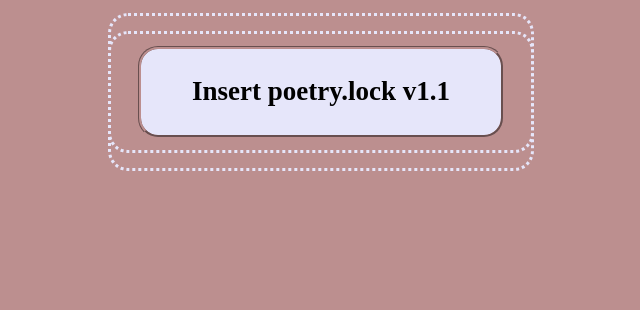
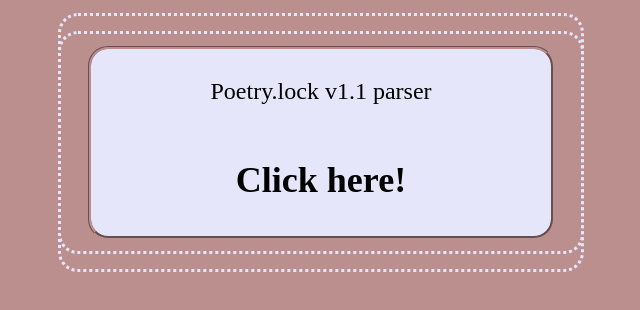
Before and after one commit to aejmmark/plock-parser, a React (Create React App) app: page / in a window 1280 px wide. Shown: the top 310 px of the page, without its empty margins (319-959 px from the left). Built offline with nearby package versions, Linux system fonts and the light colour scheme.

Commit message:
Adjust button styling and add error handling for undefined file inputs

```diff
--- a/src/App.css
+++ b/src/App.css
@@ -4,7 +4,7 @@
   align-items: center;
   text-align: center;
   flex-direction: column;
-  width: 350px;
+  width: 450px;
   margin: 2px;
   padding: 5px;
   border-radius: 20px;
@@ -19,7 +19,7 @@
   align-items: center;
   text-align: center;
   flex-direction: column;
-  width: 250px;
+  width: 350px;
   margin: 5px;
   padding: 5px;
   border-radius: 20px;
@@ -34,7 +34,7 @@
   align-items: center;
   text-align: center;
   flex-direction: column;
-  width: 400px;
+  width: 500px;
   margin: 5px;
   padding: 10px;
   border-radius: 20px;
@@ -43,12 +43,20 @@
 }
 
 .center {
-  font-size: large;
+  font-size: x-large;
   display: flex;
   justify-content: center;
   align-items: center;
   text-align: center;
   flex-direction: column;
+}
+
+.center-screen {
+  position: fixed;
+  top: 50%;
+  left: 50%;
+  margin-top: -50px;
+  margin-left: -100px;
 }
 
 input[type='file'] {
@@ -57,8 +65,8 @@ input[type='file'] {
 
 .file-change {
   border: 1px solid #ccc;
-  width: 360px;
-  height: 90px;
+  width: 460px;
+  height: 180px;
   position: absolute;
   border-radius: 20px;
   opacity: 0;
--- a/src/home/fileForm.jsx
+++ b/src/home/fileForm.jsx
@@ -3,7 +3,7 @@ import PropTypes from 'prop-types';
 import fileParser from '../fileParser';
 
 function FileForm({ packageHandler }) {
-  const defaultMessage = 'Insert poetry.lock v1.1';
+  const defaultMessage = 'Click here!';
   const [message, setMessage] = useState(defaultMessage);
 
   const readFile = (newFile) => {
@@ -19,6 +19,7 @@ function FileForm({ packageHandler }) {
   const handleFileSelection = (event) => {
     event.preventDefault();
     const selectedFile = event.target.files[0];
+    if (selectedFile !== undefined) {
       if (selectedFile.name === 'poetry.lock') {
         readFile(selectedFile);
         setMessage(':)');
@@ -29,10 +30,12 @@ function FileForm({ packageHandler }) {
       setTimeout(() => {
         setMessage(defaultMessage);
       }, '3000');
+    }
   };
 
   return (
     <form className="box">
+      <p>Poetry.lock v1.1 parser</p>
       <h2>{message}</h2>
       <label
         className="file-change"
```
Lines whose indentation alone changed are shown as unchanged.
